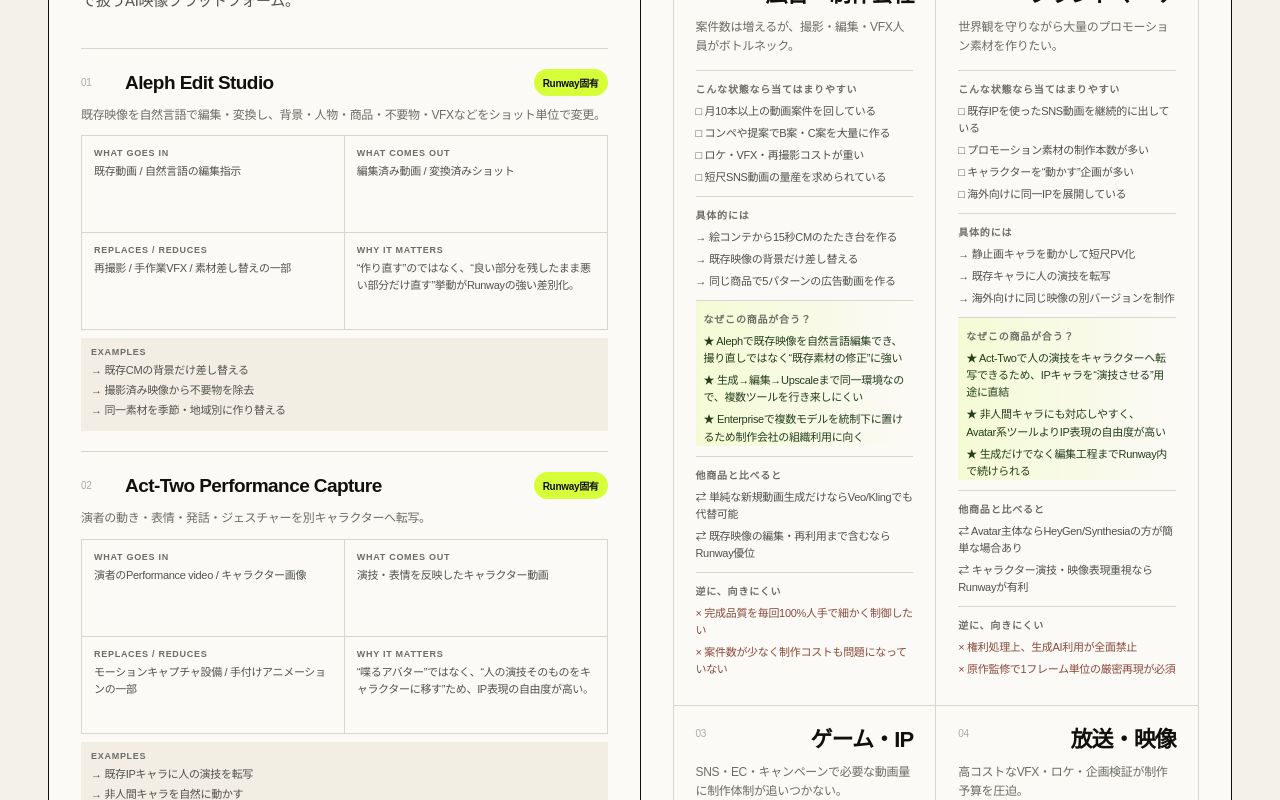
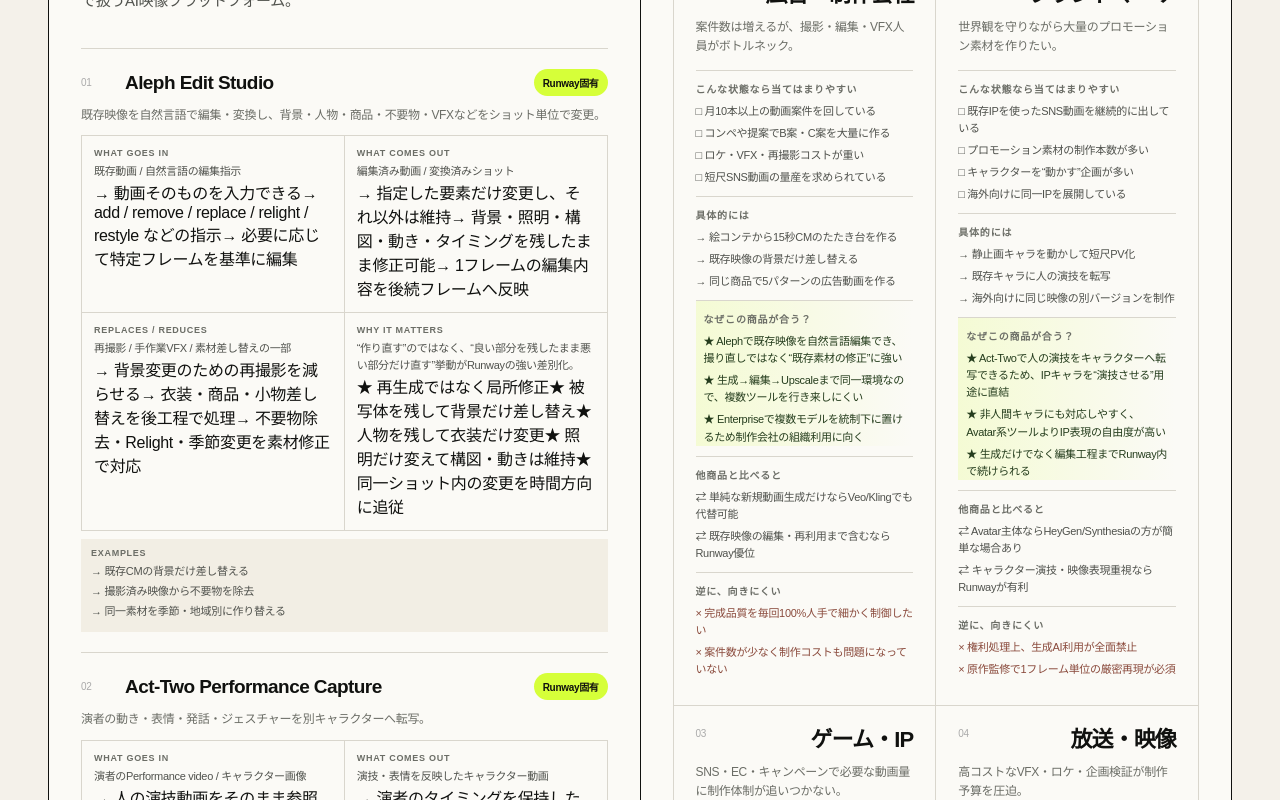
Before and after one commit to yasu-kai/tech-meets-japan, a Next.js app: page /products/runway-ai-video in a window 1280 px wide. Shown: the part 1160-1960 px from the top of the page. Built offline with nearby package versions, Linux system fonts and the light colour scheme.

Commit message:
Show concrete behavior inside capability matrix

```diff
--- a/app/products/[slug]/page.tsx
+++ b/app/products/[slug]/page.tsx
@@ -77,10 +77,26 @@ export default async function ProductPage({params}:{params:Promise<{slug:string}
                       </div>
                       <p className="capability-desc">{x.detail}</p>
                       <div className="capability-detail-grid">
-                        <div><small>WHAT GOES IN</small><p>{x.input}</p></div>
-                        <div><small>WHAT COMES OUT</small><p>{x.output}</p></div>
-                        <div><small>REPLACES / REDUCES</small><p>{x.replaces}</p></div>
-                        <div><small>WHY IT MATTERS</small><p>{x.whyItMatters}</p></div>
+                        <div>
+                          <small>WHAT GOES IN</small>
+                          <p>{x.input}</p>
+                          {!!x.inputDetails?.length && <div className="capability-behavior-list">{x.inputDetails.map(v=><span key={v}>→ {v}</span>)}</div>}
+                        </div>
+                        <div>
+                          <small>WHAT COMES OUT</small>
+                          <p>{x.output}</p>
+                          {!!x.outputDetails?.length && <div className="capability-behavior-list">{x.outputDetails.map(v=><span key={v}>→ {v}</span>)}</div>}
+                        </div>
+                        <div>
+                          <small>REPLACES / REDUCES</small>
+                          <p>{x.replaces}</p>
+                          {!!x.replacesDetails?.length && <div className="capability-behavior-list">{x.replacesDetails.map(v=><span key={v}>→ {v}</span>)}</div>}
+                        </div>
+                        <div>
+                          <small>WHY IT MATTERS</small>
+                          <p>{x.whyItMatters}</p>
+                          {!!x.behaviorDetails?.length && <div className="capability-behavior-list emphasis">{x.behaviorDetails.map(v=><span key={v}>★ {v}</span>)}</div>}
+                        </div>
                       </div>
                       <div className="capability-examples"><small>EXAMPLES</small>{x.examples.map(e=><p key={e}>→ {e}</p>)}</div>
                     </section>
```
